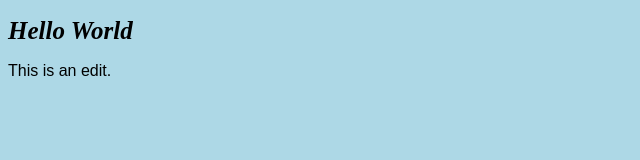
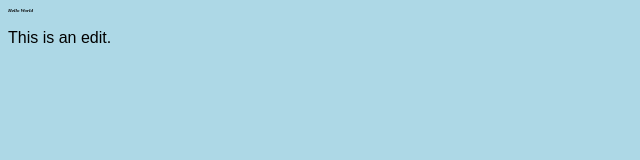
Before and after one commit to IamPatrickSturgill/FirstRepository, a plain HTML site: page index.html in a window 1280 px wide. Shown: the whole page, without its empty margins (0-640 px from the left). Drawn offline with Linux system fonts and the light colour scheme.

Commit message:
Update style.css
changed font size

```diff
--- a/style.css
+++ b/style.css
@@ -3,7 +3,7 @@ body {
 }
 
 h1 {
-  font-size: 25px;
+  font-size: 5px;
   font-style: italic;
 }
 
```
